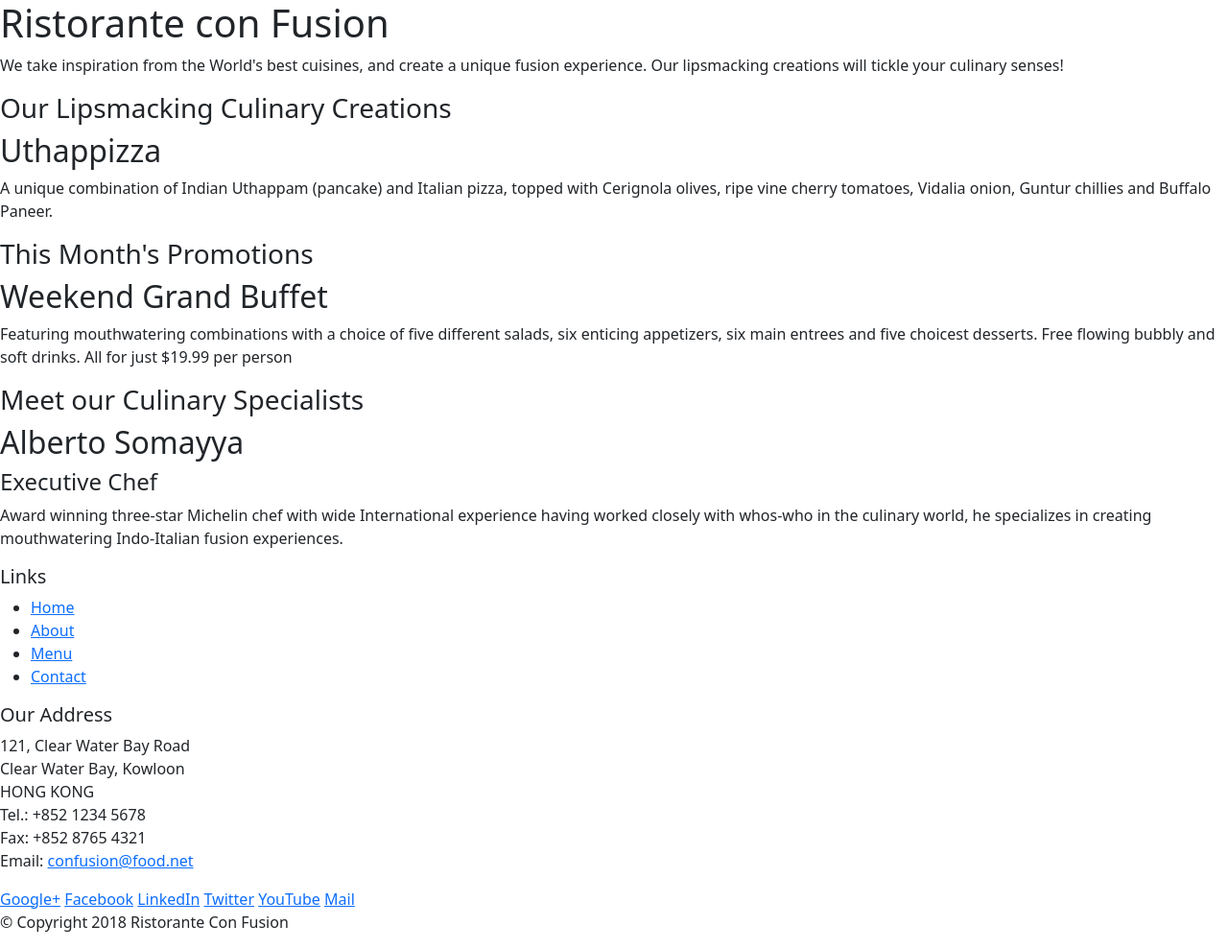
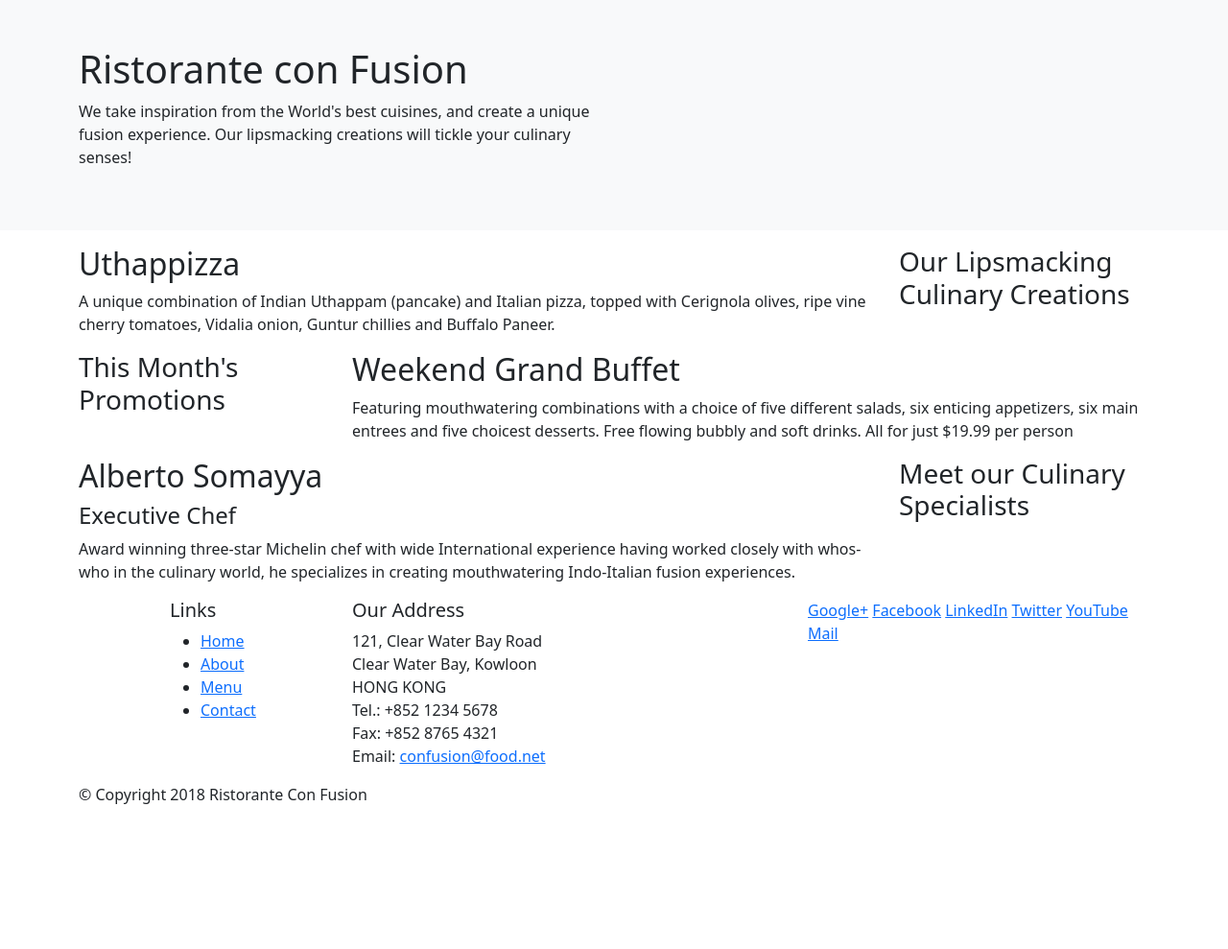
Before and after one commit to amad3usz/conFusion, a website: page index.html in a window 1280 px wide. Shown: the whole page at 96% size. After the commit the page ends 856 px from the top, so only its background shows below. Drawn offline with nearby package versions, Linux system fonts and the light colour scheme.

Commit message:
Bootstrap Grid - Part 1

```diff
--- a/index.html
+++ b/index.html
@@ -12,24 +12,25 @@
 	</head>
 
 	<body>
-		<header>
-			<div>
-				<div>
-					<div>
+		<header class="bg-light p-5 rounded-lg mb-3">
+			<!--In place of jumbotron; adjust margin on bottom?-->
+			<div class="container">
+				<div class="row">
+					<div class="col-12 col-sm-6">
 						<h1>Ristorante con Fusion</h1>
 						<p>We take inspiration from the World's best cuisines, and create a unique fusion experience. Our lipsmacking creations will tickle your culinary senses!</p>
 					</div>
-					<div></div>
+					<div class="col-12 col-sm"></div>
 				</div>
 			</div>
 		</header>
 
-		<div>
-			<div>
-				<div>
+		<div class="container">
+			<div class="row">
+				<div class="col-12 col-sm-4 order-sm-last col-md-3">
 					<h3>Our Lipsmacking Culinary Creations</h3>
 				</div>
-				<div>
+				<div class="col com-sm order-sm-first col-md">
 					<h2>Uthappizza</h2>
 					<p>
 						A unique combination of Indian Uthappam (pancake) and Italian pizza, topped with Cerignola olives, ripe vine cherry tomatoes, Vidalia onion, Guntur chillies and Buffalo Paneer.
@@ -37,11 +38,11 @@
 				</div>
 			</div>
 
-			<div>
-				<div>
+			<div class="row">
+				<div class="col-12 col-sm-4 col-md-3">
 					<h3>This Month's Promotions</h3>
 				</div>
-				<div>
+				<div class="col com-sm col-md">
 					<h2>Weekend Grand Buffet</h2>
 					<p>
 						Featuring mouthwatering combinations with a choice of five different salads, six enticing appetizers, six main entrees and five choicest desserts. Free flowing bubbly and soft
@@ -50,11 +51,11 @@
 				</div>
 			</div>
 
-			<div>
-				<div>
+			<div class="row">
+				<div class="col-12 col-sm-4 order-sm-last col-md-3">
 					<h3>Meet our Culinary Specialists</h3>
 				</div>
-				<div>
+				<div class="col com-sm oreder-sm-first col-md">
 					<h2>Alberto Somayya</h2>
 					<h4>Executive Chef</h4>
 					<p>
@@ -66,9 +67,9 @@
 		</div>
 
 		<footer>
-			<div>
-				<div>
-					<div>
+			<div class="container">
+				<div class="row">
+					<div class="col-4 offset-1 col-sm-2">
 						<h5>Links</h5>
 						<ul>
 							<li><a href="#">Home</a></li>
@@ -77,7 +78,7 @@
 							<li><a href="#">Contact</a></li>
 						</ul>
 					</div>
-					<div>
+					<div class="col-7 col-sm-5">
 						<h5>Our Address</h5>
 						<address>
 							121, Clear Water Bay Road<br />
@@ -88,7 +89,7 @@
 							Email: <a href="mailto:confusion@food.net">confusion@food.net</a>
 						</address>
 					</div>
-					<div>
+					<div class="col-12 col-sm-4">
 						<div>
 							<a href="http://google.com/+">Google+</a>
 							<a href="http://www.facebook.com/profile.php?id=">Facebook</a>
@@ -99,8 +100,8 @@
 						</div>
 					</div>
 				</div>
-				<div>
-					<div>
+				<div class="row">
+					<div class="col-auto">
 						<p>© Copyright 2018 Ristorante Con Fusion</p>
 					</div>
 				</div>
```
